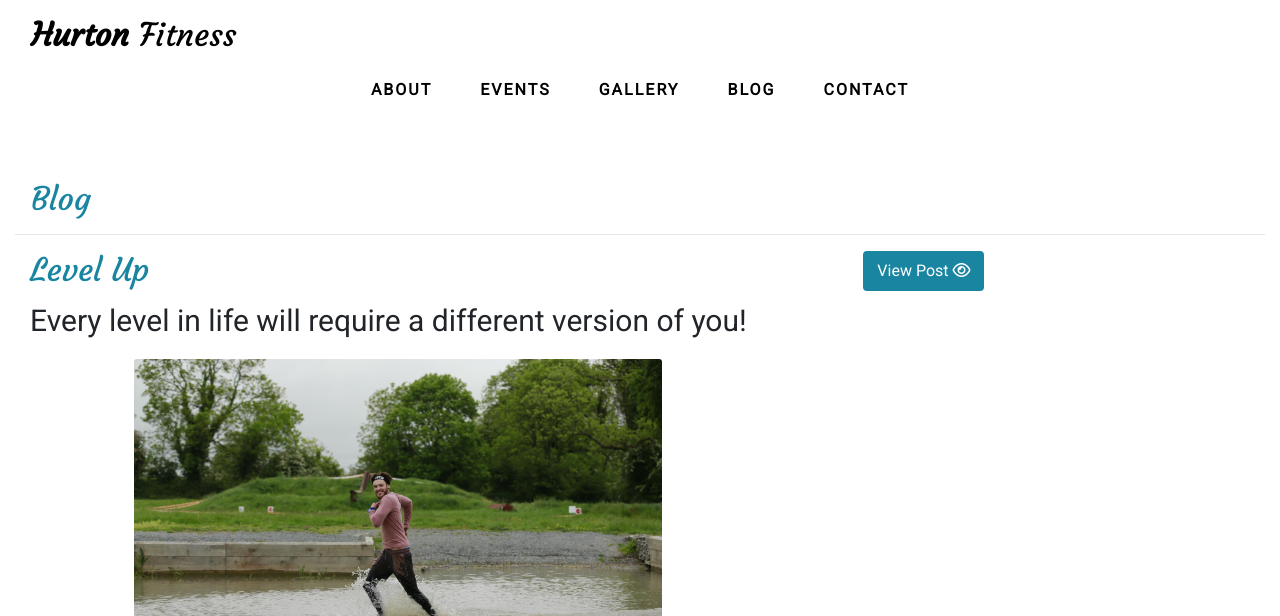
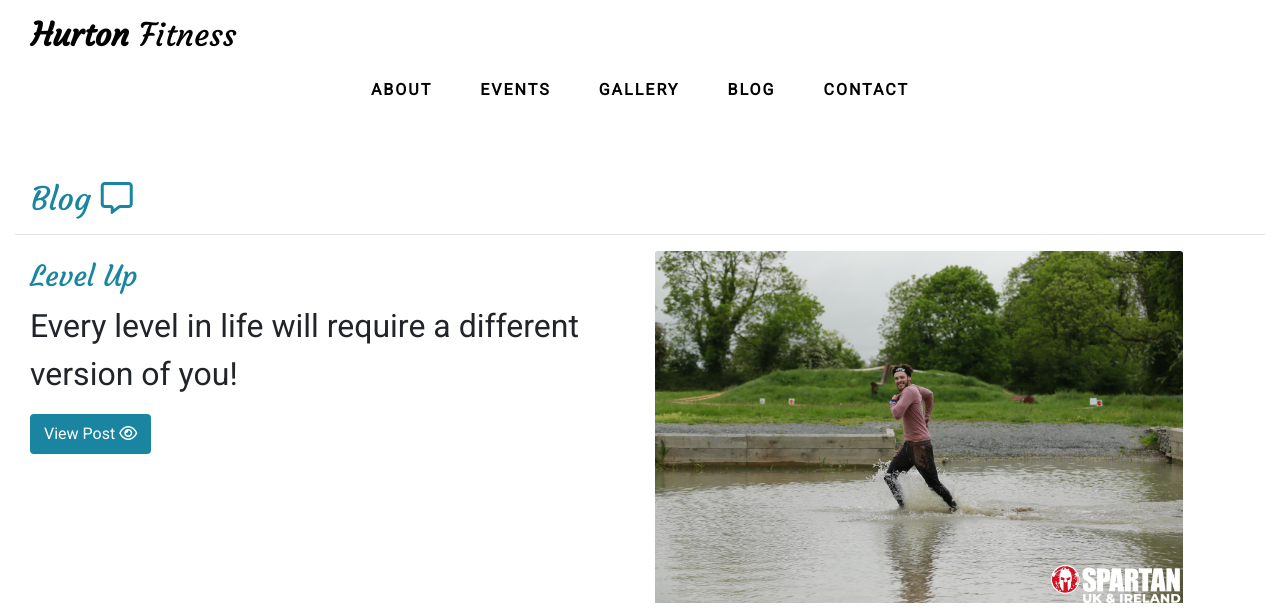
Before and after one commit to alandoherty95/IainHurtonFitness, a Django app: page /blog/ in a window 1280 px wide. Shown: the top 616 px of the page. Run offline with Django 3.2, Linux system fonts and the light colour scheme; data comes from the database, SQL or seed files in the repository; parts of the project's set-up code (start-up, migrations or seed data) failed here and were passed over; some libraries are stand-ins or nearby versions; grey boxes are pictures that could not be loaded.

Commit message:
Added bullet points to home screen, added icons

```diff
--- a/blog/templates/blog/blog.html
+++ b/blog/templates/blog/blog.html
@@ -12,7 +12,7 @@
 <div class="container-fluid mb-2">
     <div class="row">
         <div class="col">
-            <h2 class="logo-style m-3">Blog</h2>
+            <h2 class="logo-style m-3">Blog <i class="far fa-comment-alt"></i></h2>
             <!-- Edit & delete buttons for admin only-->
             {% if request.user.is_superuser %}
             <a href="{% url 'add_blogpost' %}" class="btn go-button m-3" title="Add post">Add Post <i class="far fa-plus-square"></i></a>
@@ -25,13 +25,11 @@
         <div class="container-fluid">
             {% for post in posts %}
             <div class="row">
-                <div class="col-8">
+                <div class="col-6">
                     <a href="{% url 'blogpost_detail' post.id %}" class="logo-style">
-                        <h2 class="sub-style">{{ post.title }}</h2>
+                        <h2 class="sub-style mt-2">{{ post.title }}</h2>
                     </a>
                     <p class="blog-text">{{ post.body|truncatechars:80 }}</p>
-                </div>
-                <div class="col-4">
                     <a href="{% url 'blogpost_detail' post.id %}" class="btn go-button">View Post <i class="far fa-eye"></i></a>
                     <!-- Edit & delete buttons for admin only-->
                     {% if request.user.is_superuser %}
@@ -41,9 +39,7 @@
                     </medium>
                     {% endif %}
                 </div>
-            </div>
-            <div class="row">
-                <div class="col-10 offset-1">
+                <div class="col-6">
                     <!-- Displays post image -->
                     {% if post.image %}
                     <a href="{{ post.image.url }}" target="_blank">
@@ -55,9 +51,9 @@
                         <img class="card-img-top img-fluid" src="{{ MEDIA_URL }}noimage.png" alt="{{ post.title }}">
                     </a>
                     {% endif %}
-                    <hr>
                 </div>
             </div>
+            <hr>
             {% endfor %}
         </div>
     </section>
--- a/home/templates/home/index.html
+++ b/home/templates/home/index.html
@@ -16,12 +16,12 @@
             <h1 class="display-4 logo-style">
                 Iain Hurton Fitness
             </h1>
-            <ul class="list-unstyled">
+            <ul class="roles">
                 <li>Fitness Instructor</li>
                 <li>Personal Trainer</li>
                 <li>Swimming Teacher</li>
             </ul>
-            <p class="logo-style">Start your fitness journey today!</p>
+            <p class="sub-style">Start your fitness journey today!</p>
             <div class="my-5">
                 <h4>
                     <a href="{% url 'about' %}" class="enter-button btn btn-lg rounded-0 text-uppercase py-3">Enter</a>
--- a/static/css/base.css
+++ b/static/css/base.css
@@ -89,10 +89,18 @@ body {
 
 .sub-style {
     color: #1985A1;
+    font-size: 1.8rem;
+}
+
+.roles {
+    list-style: square;
+    margin: 2em;
+    padding: 0;
+    font-size: 2rem;
 }
 
 .blog-text {
-    font-size: 30px;
+    font-size: 2rem;
 }
 
 .text-black {
```
Also changed, not shown: blog/templates/blog/blogpost_detail.html (+4 -6 lines), 1 other file.
